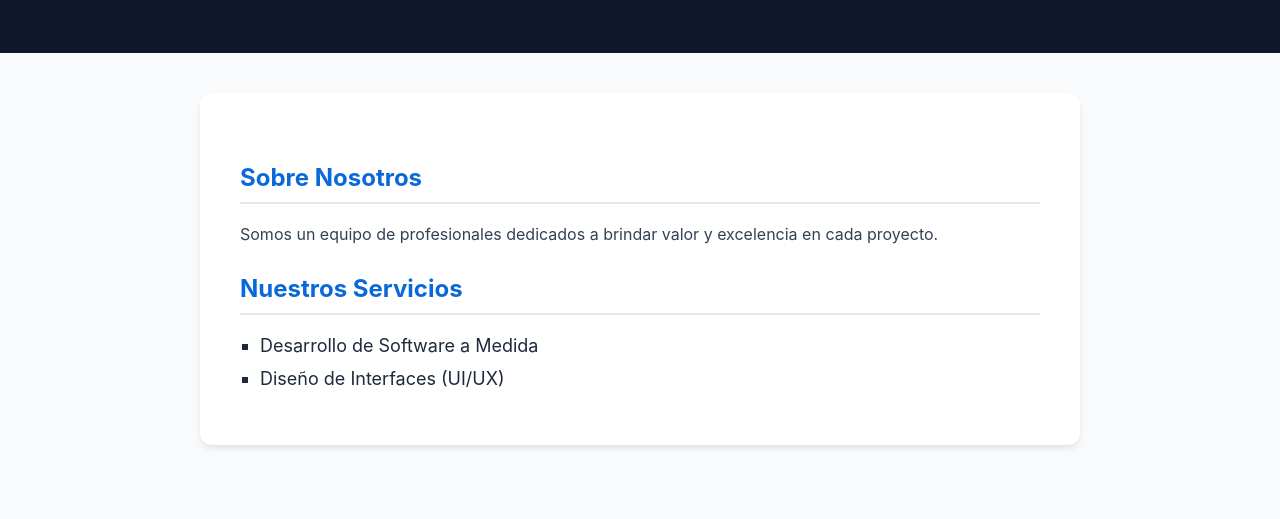
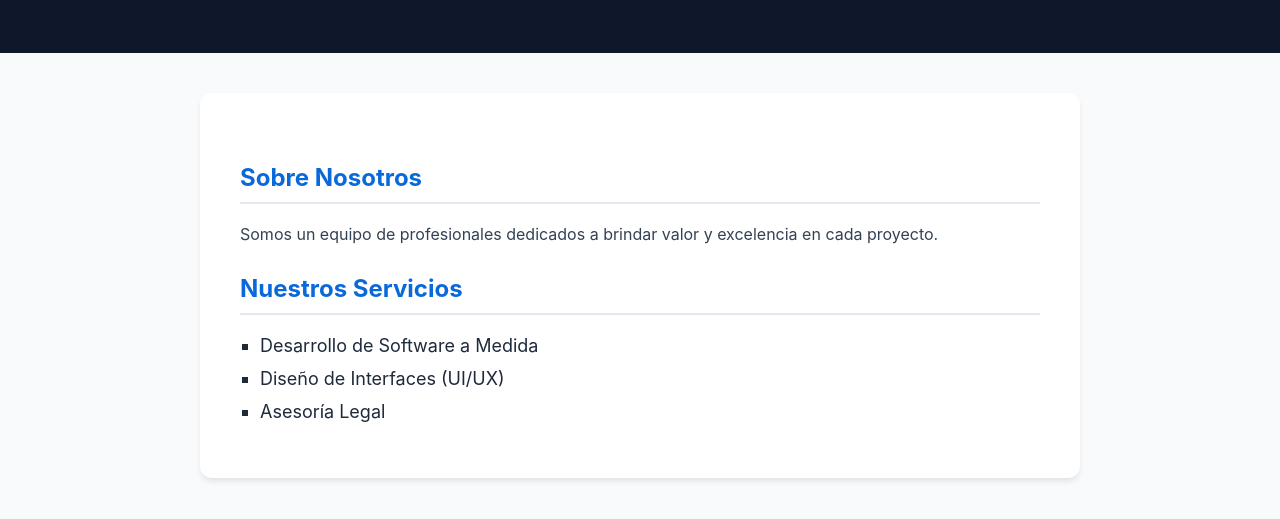
Before and after one commit to Carlospm76/portafolios_servicios, a plain HTML site: page index.html in a window 1280 px wide. Shown: the part 145-664 px from the top of the page. Drawn offline with Linux system fonts and the light colour scheme.

Commit message:
Añade servicio de Asesoría Legal

```diff
--- a/index.html
+++ b/index.html
@@ -1,5 +1,6 @@
 <!DOCTYPE html>
 <html lang="es">
+
 <head>
     <meta charset="UTF-8">
     <meta name="viewport" content="width=device-width, initial-scale=1.0">
@@ -12,37 +13,43 @@
             background-color: #f8fafc;
             color: #334155;
         }
+
         header {
             background-color: #0f172a;
             color: #f8fafc;
             padding: 40px 20px;
             text-align: center;
         }
+
         main {
             padding: 40px;
             max-width: 800px;
             margin: 40px auto;
             background: #ffffff;
-            box-shadow: 0 4px 6px -1px rgba(0,0,0,0.1);
+            box-shadow: 0 4px 6px -1px rgba(0, 0, 0, 0.1);
             border-radius: 12px;
         }
+
         h2 {
             color: #0969da;
             border-bottom: 2px solid #e2e8f0;
             padding-bottom: 10px;
             margin-top: 30px;
         }
+
         ul {
             list-style-type: square;
             padding-left: 20px;
             color: #1e293b;
         }
+
         li {
             margin-bottom: 12px;
             font-size: 18px;
         }
     </style>
 </head>
+
 <body>
 
     <header>
@@ -61,11 +68,12 @@
             <ul>
                 <li>Desarrollo de Software a Medida</li>
                 <li>Diseño de Interfaces (UI/UX)</li>
-                <!-- LÍNEA 45 APROX: AÑADIR NUEVOS SERVICIOS AQUÍ ABAJO -->
+                <li>Asesoría Legal</li>
 
             </ul>
         </section>
     </main>
 
 </body>
+
 </html>
```
